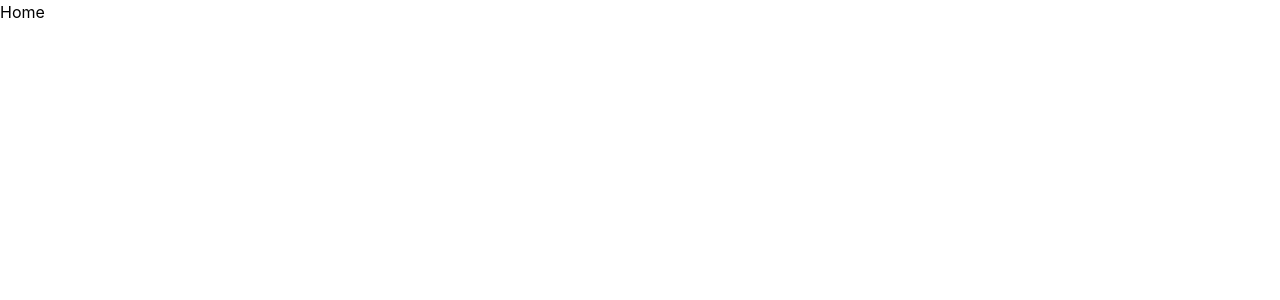
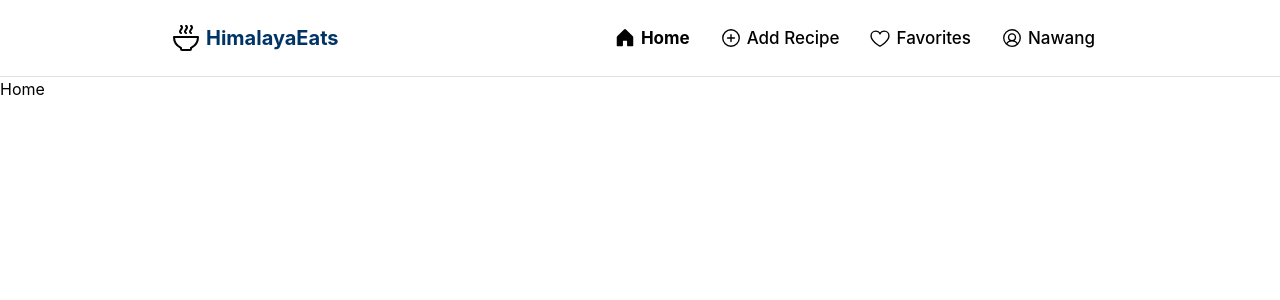
Before and after one commit to Nawang17/HimalayanRecipes, a React (Vite) app: page / in a window 1280 px wide. Shown: the top 300 px of the page. Built offline with nearby package versions, Linux system fonts and the light colour scheme.

Commit message:
worked on navbar

```diff
--- a/package.json
+++ b/package.json
@@ -12,6 +12,7 @@
   "dependencies": {
     "@mantine/core": "^7.12.1",
     "@mantine/hooks": "^7.12.1",
+    "@phosphor-icons/react": "^2.1.7",
     "firebase": "^10.13.0",
     "react": "^18.3.1",
     "react-dom": "^18.3.1",
--- a/src/App.jsx
+++ b/src/App.jsx
@@ -5,20 +5,35 @@ import { createBrowserRouter, RouterProvider } from "react-router-dom";
 
 import Home from "./Pages/Home/Home";
 import Login from "./Pages/Login/Login";
+
 import Register from "./Pages/Register/Register";
+import Navbar from "./Components/Navbar";
 function App() {
   const router = createBrowserRouter([
     {
       path: "/",
-      element: <Home />,
+      element: (
+        <>
+          <Navbar /> <Home />
+        </>
+      ),
     },
     {
       path: "/Login",
-      element: <Login />,
+      element: (
+        <>
+          <Navbar /> <Login />,
+        </>
+      ),
     },
     {
       path: "/Register",
-      element: <Register />,
+
+      element: (
+        <>
+          <Navbar /> <Register />,
+        </>
+      ),
     },
   ]);
   return (
--- /dev/null
+++ b/src/Components/Navbar.jsx
@@ -0,0 +1,154 @@
+import { useState } from "react";
+import {
+  BowlSteam,
+  Heart,
+  House,
+  PlusCircle,
+  UserCircle,
+} from "@phosphor-icons/react";
+import { useNavigate, useLocation } from "react-router-dom";
+import { useViewportSize } from "@mantine/hooks";
+
+const Navbar = () => {
+  const location = useLocation();
+  const navigate = useNavigate();
+
+  const [activePage, setActivePage] = useState(location.pathname);
+  const [isLoggedIn, setIsLoggedIn] = useState(true); // Replace with actual login state
+  const { width } = useViewportSize();
+
+  const navItems = [
+    { name: "/", icon: House, label: "Home" },
+    { name: "/Add Recipe", icon: PlusCircle, label: "Add Recipe" },
+    { name: "/Favorites", icon: Heart, label: "Favorites", color: "red" },
+    { name: "/Profile", icon: UserCircle, label: "Nawang" },
+  ];
+
+  return (
+    <div
+      style={{
+        top: "0",
+        left: "0",
+        right: "0",
+        position: "sticky",
+        backgroundColor: "white",
+        zIndex: "999",
+        borderBottom: "1px solid #e0e0e0",
+      }}
+    >
+      <div
+        style={{
+          padding: "20px 10px",
+          maxWidth: "960px",
+          margin: "0 auto",
+          display: "flex",
+          justifyContent: "space-between",
+        }}
+      >
+        <div
+          style={{
+            display: "flex",
+            alignItems: "center",
+            gap: "4px",
+            cursor: "pointer",
+          }}
+          onClick={() => {
+            navigate("/");
+            setActivePage("/");
+          }}
+        >
+          <BowlSteam size={32} />
+          <p
+            style={{
+              fontSize: "20px",
+              fontWeight: "bold",
+              color: "#003366",
+            }}
+          >
+            HimalayaEats
+          </p>
+        </div>
+        <div
+          style={{
+            display: "flex",
+            alignItems: "center",
+          }}
+        >
+          {!isLoggedIn ? (
+            <>
+              <div
+                style={{
+                  cursor: "pointer",
+                  padding: "5px 15px",
+                  border: "1px solid #e0e0e0",
+                  borderRadius: "5px",
+                  marginLeft: "5px",
+                }}
+                onClick={() => {
+                  navigate("/Login");
+                }}
+              >
+                Login
+              </div>
+              <div
+                style={{
+                  cursor: "pointer",
+                  padding: "5px 15px",
+                  border: "1px solid #e0e0e0",
+                  borderRadius: "5px",
+                  marginLeft: "5px",
+                }}
+                onClick={() => {
+                  navigate("/Register");
+                }}
+              >
+                Register
+              </div>
+            </>
+          ) : (
+            <>
+              {navItems.map((item) => (
+                <div
+                  key={item.label}
+                  onClick={() => {
+                    // navigate(item.name);
+                    setActivePage(item.name);
+                  }}
+                  style={{
+                    display: "flex",
+                    gap: "5px",
+                    alignItems: "center",
+                    cursor: "pointer",
+                    padding: "5px 15px",
+                  }}
+                >
+                  <item.icon
+                    size={22}
+                    weight={activePage === item.name ? "fill" : "regular"}
+                    color={
+                      item.name === "/Favorites" && activePage === item.name
+                        ? "red"
+                        : undefined
+                    }
+                  />
+                  {width >= 780 && (
+                    <p
+                      style={{
+                        fontSize: "17px",
+                        fontWeight: activePage === item.name ? "bold" : "500",
+                      }}
+                    >
+                      {item.label}
+                    </p>
+                  )}
+                </div>
+              ))}
+            </>
+          )}
+        </div>
+      </div>
+    </div>
+  );
+};
+
+export default Navbar;
```
Also changed, not shown: 1 other file (tests, documents, lock files or other folders).
